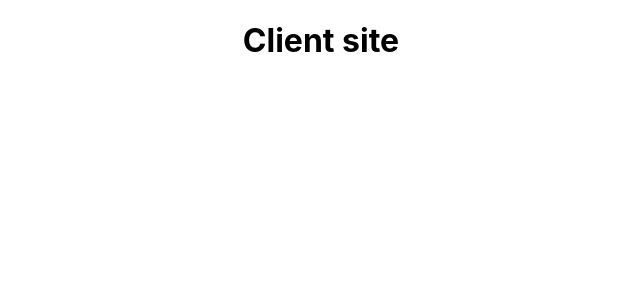
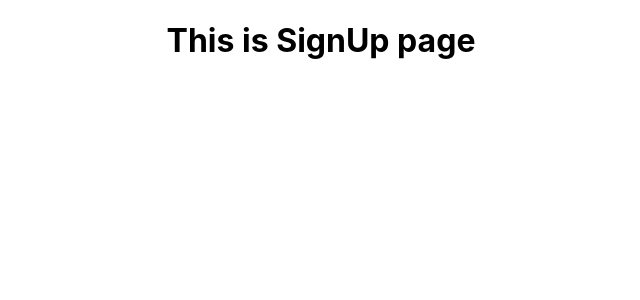
Before and after one commit to Jubair-Hossen/inventory-management-system, a React (Create React App) app: page /signup in a window 1280 px wide. Shown: the top 300 px of the page, without its empty margins (319-959 px from the left). Built offline with nearby package versions, Linux system fonts and the light colour scheme.

Commit message:
basic router added

```diff
--- a/package.json
+++ b/package.json
@@ -8,6 +8,7 @@
     "@testing-library/user-event": "^13.5.0",
     "react": "^18.1.0",
     "react-dom": "^18.1.0",
+    "react-router-dom": "^6.3.0",
     "react-scripts": "5.0.1",
     "web-vitals": "^2.1.4"
   },
--- a/src/App.js
+++ b/src/App.js
@@ -1,10 +1,18 @@
 import logo from './logo.svg';
 import './App.css';
+import { Route, Routes } from 'react-router-dom';
+import Home from './Pages/Home/Home';
+import LogIn from './Pages/LogIn/LogIn';
+import SignUp from './Pages/SignUp/SignUp';
 
 function App() {
   return (
     <div className="App">
-      <h1>Client site</h1>
+      <Routes>
+        <Route path='/' element={<Home></Home>}></Route>
+        <Route path='/login' element={<LogIn></LogIn>}></Route>
+        <Route path='/signup' element={<SignUp></SignUp>}></Route>
+      </Routes>
     </div>
   );
 }
--- /dev/null
+++ b/src/Pages/Home/Home.js
@@ -0,0 +1,11 @@
+import React from 'react';
+
+const Home = () => {
+    return (
+        <div>
+            <h1>This is home page</h1>
+        </div>
+    );
+};
+
+export default Home;
--- /dev/null
+++ b/src/Pages/LogIn/LogIn.js
@@ -0,0 +1,11 @@
+import React from 'react';
+
+const LogIn = () => {
+    return (
+        <div>
+            <h1>This is Login page</h1>
+        </div>
+    );
+};
+
+export default LogIn;
--- /dev/null
+++ b/src/Pages/SignUp/SignUp.js
@@ -0,0 +1,11 @@
+import React from 'react';
+
+const SignUp = () => {
+    return (
+        <div>
+            <h1>This is SignUp page</h1>
+        </div>
+    );
+};
+
+export default SignUp;
--- a/src/index.js
+++ b/src/index.js
@@ -3,12 +3,15 @@
 import './index.css';
 import App from './App';
 import reportWebVitals from './reportWebVitals';
+import { BrowserRouter } from 'react-router-dom';
 
 const root = ReactDOM.createRoot(document.getElementById('root'));
 root.render(
-  <React.StrictMode>
-    <App />
-  </React.StrictMode>
+  <BrowserRouter>
+    <React.StrictMode>
+      <App />
+    </React.StrictMode>
+  </BrowserRouter>
 );
 
 // If you want to start measuring performance in your app, pass a function
```
Also changed, not shown: 1 other file (tests, documents, lock files or other folders).
